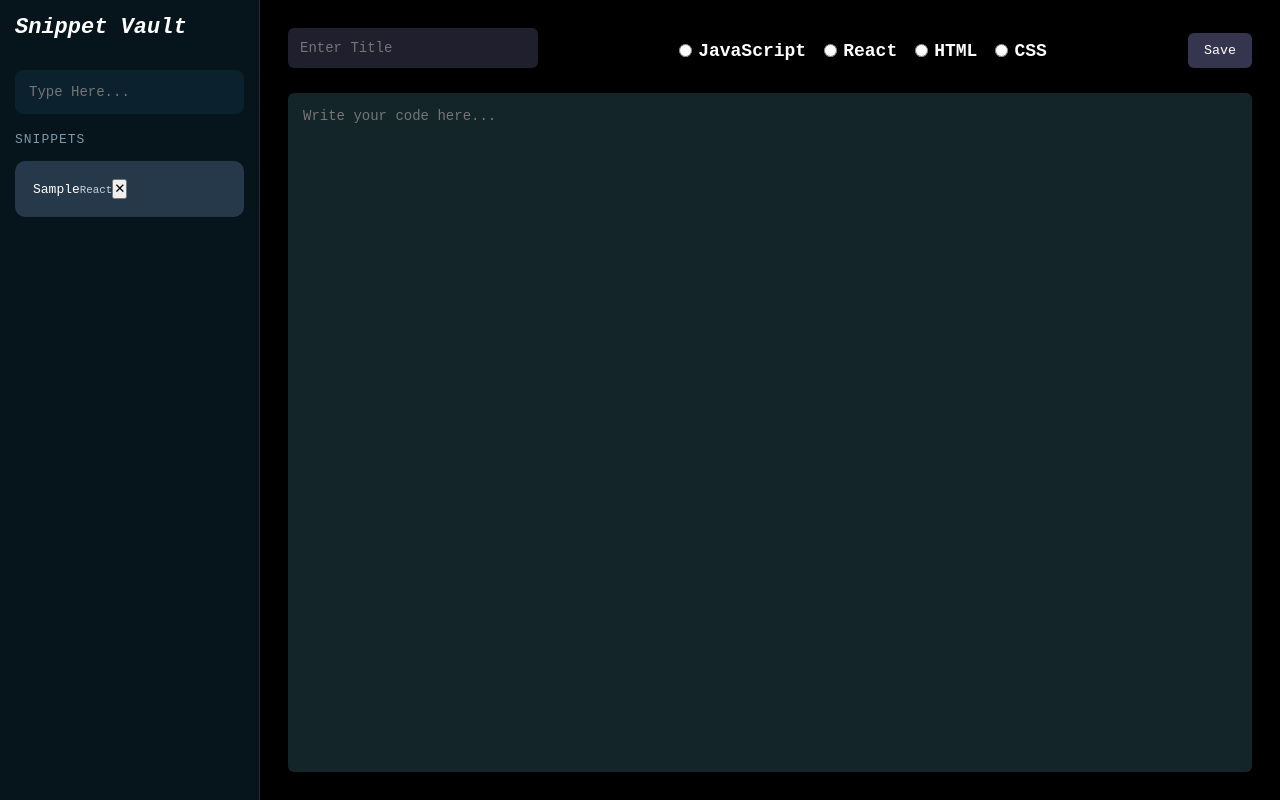
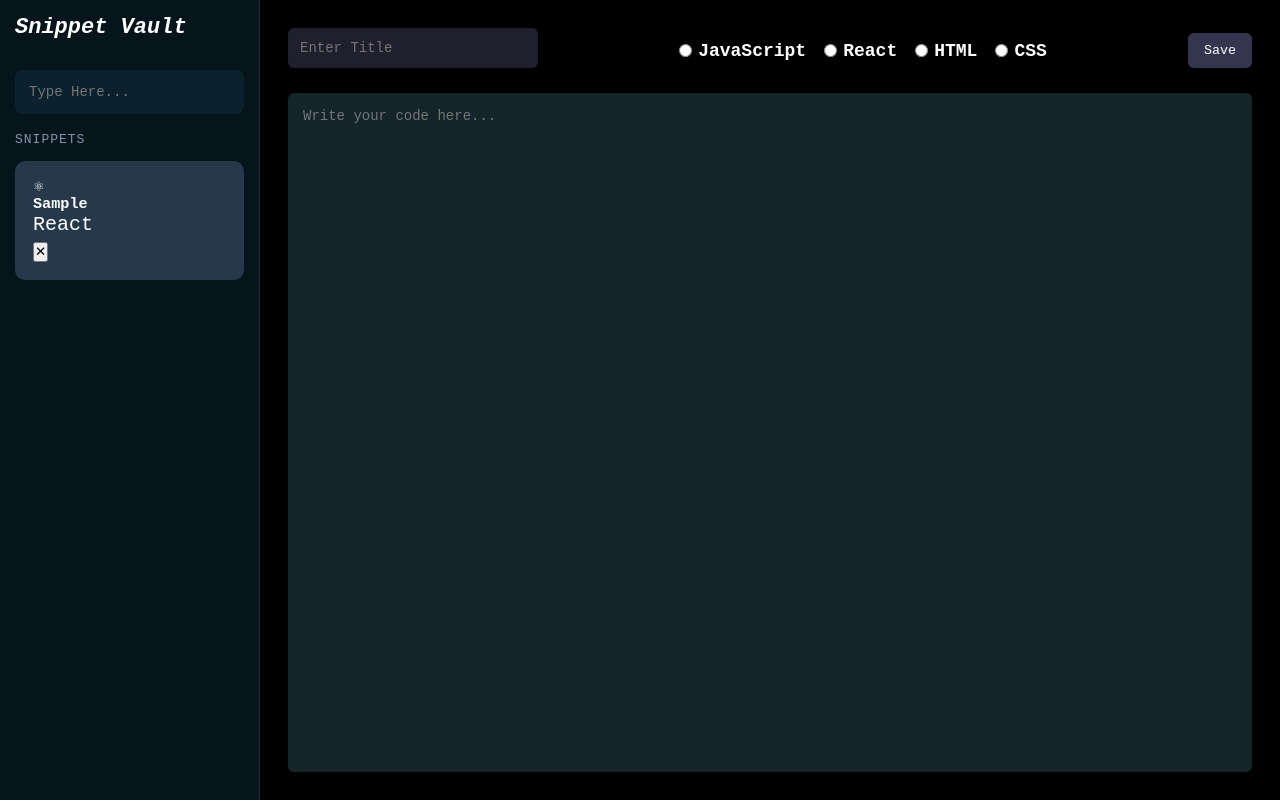
Before and after one commit to JazzyBover/Snippet-Vault, a React (Vite) app: page / in a window 1280 px wide. Both pictures are taken after typing "Sample", "Sample" into the empty fields and a click on the button "Save". Built offline with nearby package versions, Linux system fonts and the light colour scheme.

Commit message:
Update SnippetItem.jsx

```diff
--- a/src/components/SnippetItem.jsx
+++ b/src/components/SnippetItem.jsx
@@ -5,8 +5,18 @@ const SnippetItem = ({ item, onDelete, setSelectedSnippet  }) => {
     <div className="snippet-item"
       onClick={() => setSelectedSnippet(item)}>
 
-      <span>{item.title}</span>
-      <small>{item.category}</small>
+      <div className="snippet-icon">
+        {item.category === "React" && "⚛"}
+        {item.category === "JavaScript" && "JS"}
+        {item.category === "HTML" && "</>"}
+        {item.category === "CSS" && "#"}
+        </div>
+
+      <div className="snippet-content">
+        <h3>{item.title}</h3>
+        <p>{item.category}</p>
+
+</div>
       <button className="delete-btn" onClick={onDelete}> ✕ </button>
 
     </div>
```
